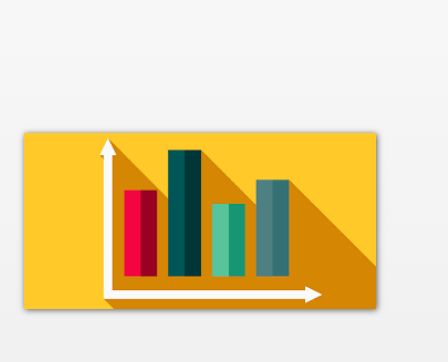
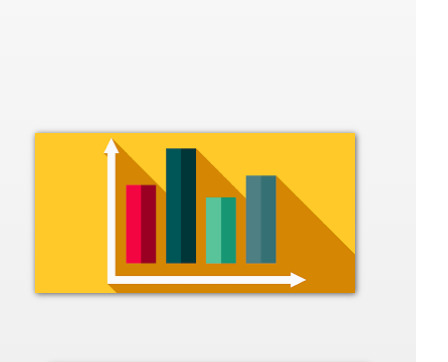
Before and after one commit to tushar-bht/project.2, a plain HTML site: page index.html in a window 390 px wide. Shown: the part 454-816 px from the top of the page, 448 px wide, since content can reach past the window. Drawn offline with nearby package versions, Linux system fonts and the light colour scheme.

Commit message:
Update style.css

```diff
--- a/style.css
+++ b/style.css
@@ -28,10 +28,10 @@ img:hover {
 @media only screen and (max-width: 426px) {
   img {
     box-shadow: 1px 1px 6px rgb(95, 92, 92);
-    width: 22rem;
+    width: 20rem;
     transition: transform 0.4s;
   }
   img:hover {
-    transform: scale(1.15);
+    transform: scale(1.1);
   }
 }
```
